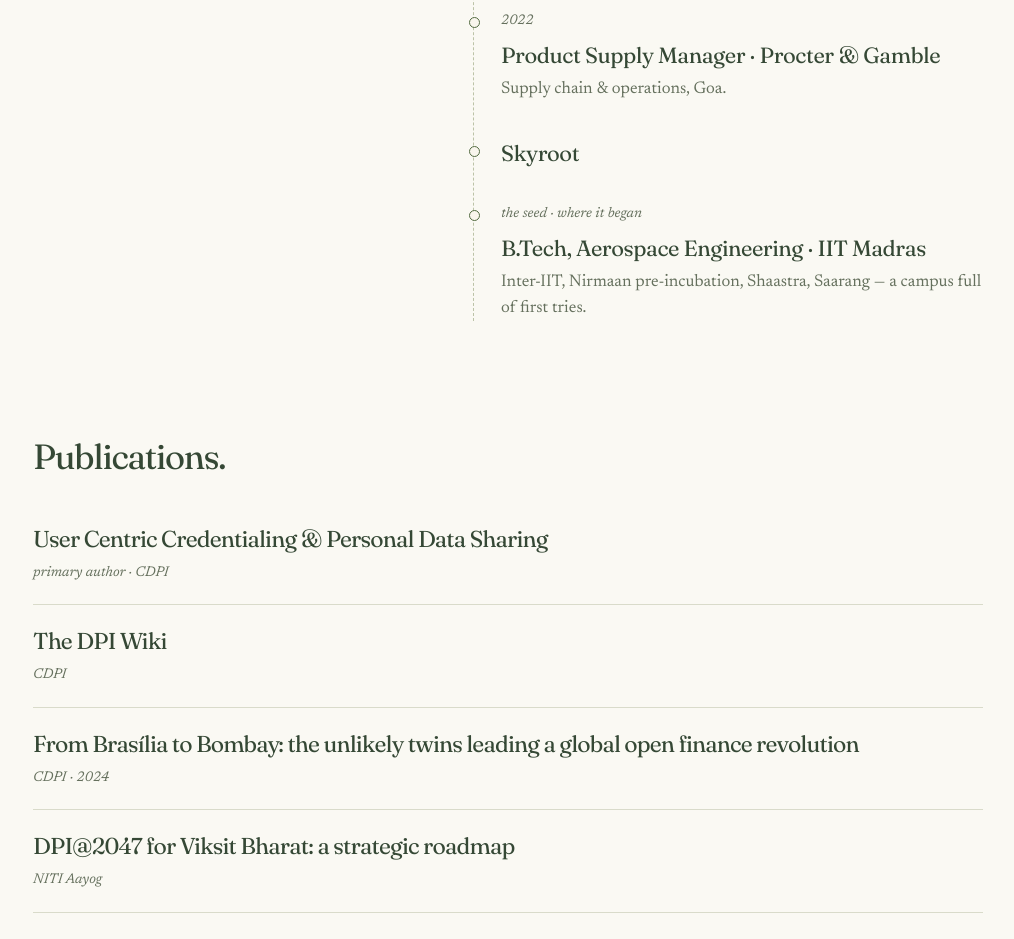
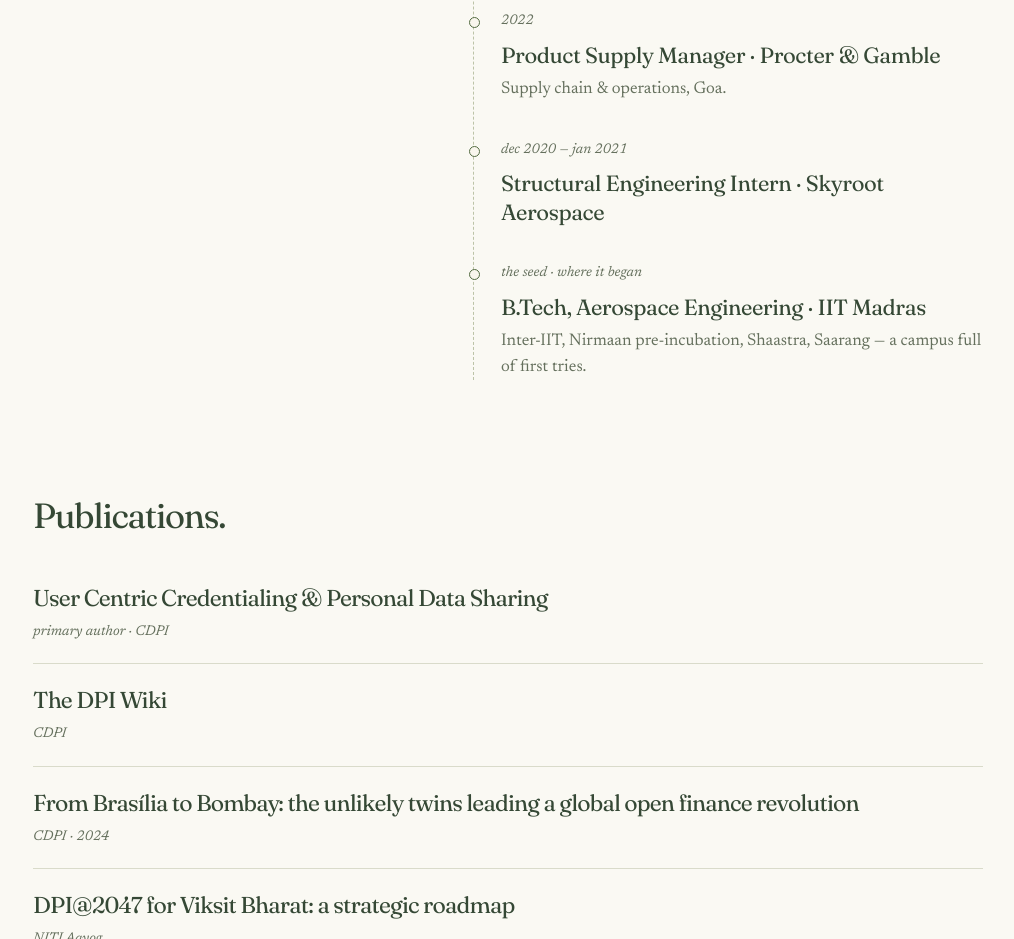
Before and after one commit to Anusree-J/busybeaver, a website: page index.html in a window 1280 px wide. Shown: the part 3118-4057 px from the top of the page, without its empty margins (132-1146 px from the left). Drawn offline with Linux system fonts and the light colour scheme.

Commit message:
Add Skyroot internship role and dates to preview

```diff
--- a/index.html
+++ b/index.html
@@ -290,7 +290,10 @@
             <div class="stop-note">Supply chain &amp; operations, Goa.</div>
           </li>
           <li class="stop">
-            <div class="stop-what">Skyroot</div>
+            <div class="stop-when">dec 2020 — jan 2021</div>
+            <div class="stop-what">
+              Structural Engineering Intern · Skyroot Aerospace
+            </div>
           </li>
           <li class="stop">
             <div class="stop-when">the seed · where it began</div>
```
